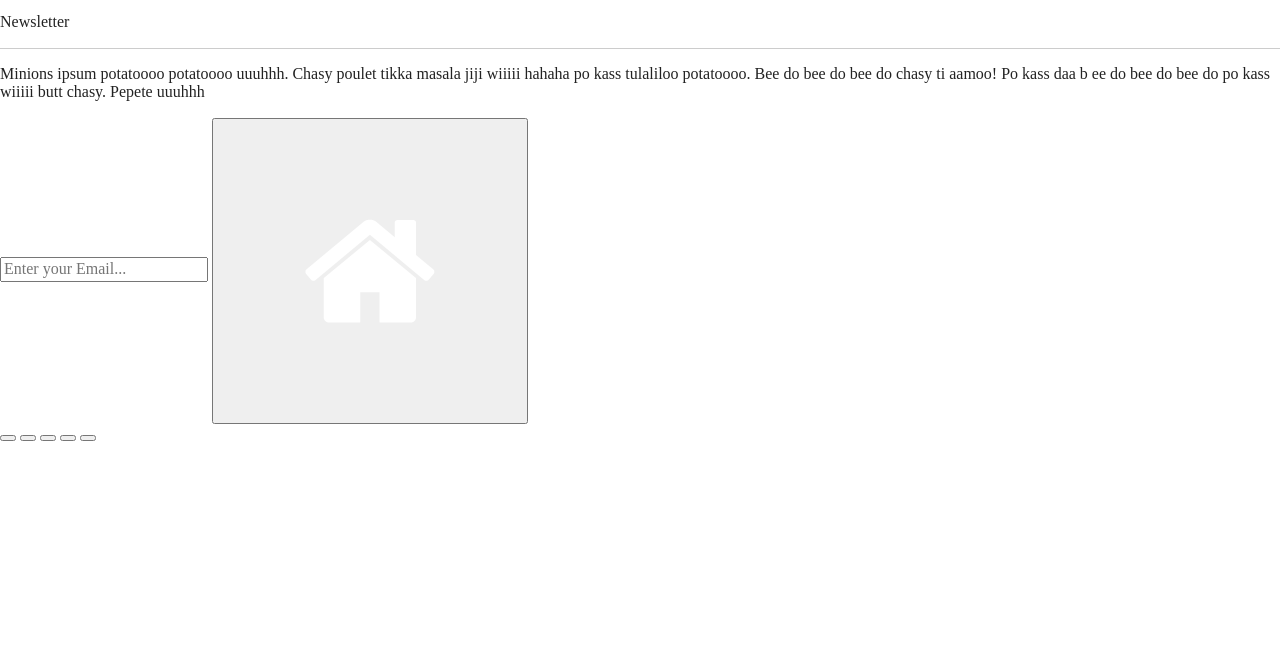
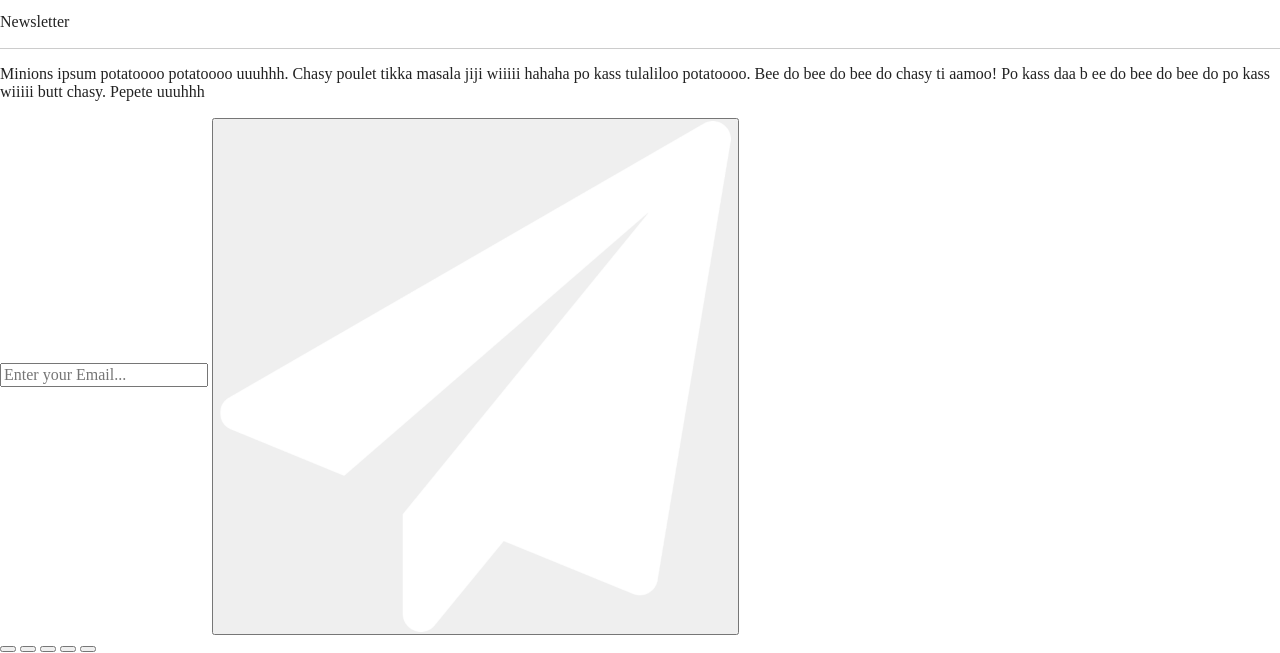
Before and after one commit to MadiMagpie/Anna-Madison-Metrolics, a website built with Parcel: page index.html in a window 1280 px wide. Shown: the part 10310-10963 px from the top of the page. Before the commit the page ends 10752 px from the top, so only its background shows below. Built offline with nearby package versions, Linux system fonts and the light colour scheme.

Commit message:
correcting icon

```diff
--- a/index.html
+++ b/index.html
@@ -306,7 +306,7 @@
         Pepete uuuhhh </p>
       <form>
         <input type="email" id="email" name="email" placeholder="Enter your Email...">
-        <button class="send"><img src="img/icons/home.png"></button>
+        <button class="send"><img src="img/icons/send.png"></button>
       </form>
     </section>
   </div>
```
